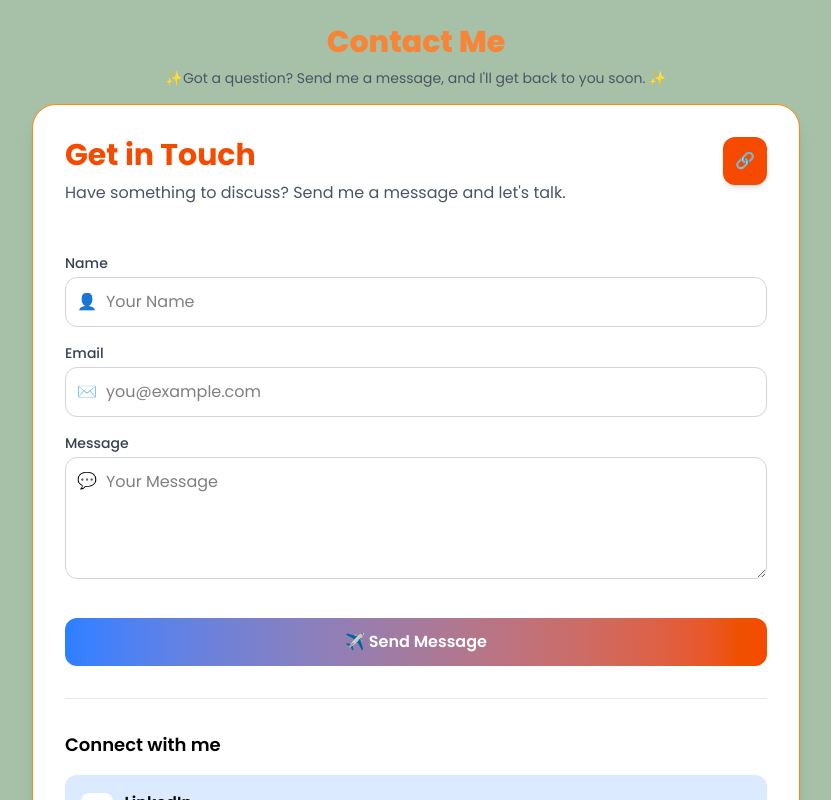
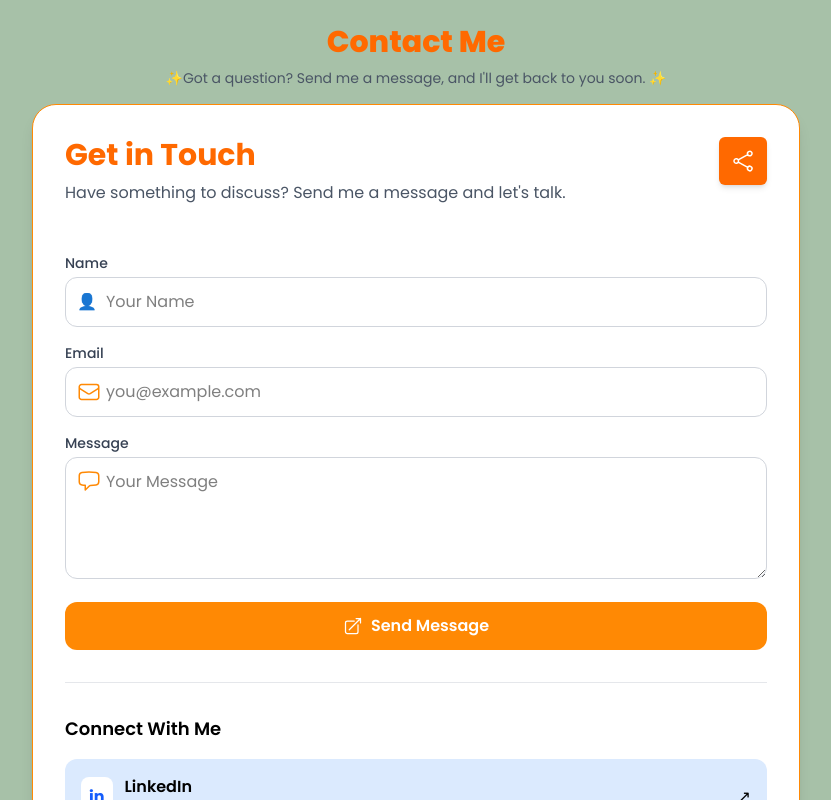
Before and after one commit to jasna18/vue-portfolio-new, a Vue app in the folder portfolio-new/: page / in a window 1280 px wide. Shown: the part 2480-3280 px from the top of the page, without its empty margins (224-1055 px from the left). Built offline with nearby package versions, Linux system fonts and the light colour scheme.

Commit message:
added heroicons and changed icon layout

```diff
--- a/portfolio-new/package.json
+++ b/portfolio-new/package.json
@@ -12,6 +12,7 @@
     "preview": "vite preview"
   },
   "dependencies": {
+    "@heroicons/vue": "^2.2.0",
     "@tailwindcss/vite": "^4.1.17",
     "aos": "^2.3.4",
     "vue": "^3.5.22"
--- a/portfolio-new/src/components/Page/Contact.vue
+++ b/portfolio-new/src/components/Page/Contact.vue
@@ -2,7 +2,7 @@
   <section class="w-full py-16 px-4 flex justify-center ">
     <div class="w-full max-w-3xl space-y-10">
        <div class="text-center mb-4">
-        <h2 class="text-xl md:text-3xl font-extrabold text-[#F68537] mb-2" data-aos="fade-up" data-aos-duration="800" data-aos-delay="300">
+        <h2 class="text-xl md:text-3xl font-extrabold text-orange-500 mb-2" data-aos="fade-up" data-aos-duration="800" data-aos-delay="300">
             Contact Me
         </h2>
         <p class="text-sm lg:text-md md:text-md text-gray-600 dark:text-gray-300" data-aos="fade-up" data-aos-duration="800" data-aos-delay="200">
@@ -15,15 +15,18 @@
 
       <!-- Headercard -->
        <div>
-      <h2 class="text-2xl sm:text-3xl font-bold text-orange-600 mb-2">
+      <h2 class="text-2xl sm:text-3xl font-bold text-orange-500 mb-2">
         Get in Touch
       </h2>
       <p class="text-gray-600 mb-6">
         Have something to discuss? Send me a message and let's talk.
       </p>
       </div>
-       <div class="bg-orange-600 text-white p-3 rounded-xl shadow-md">
-            🔗
+       <div class="bg-orange-500 text-white p-3 rounded-md shadow-md">
+           <svg xmlns="http://www.w3.org/2000/svg" fill="none" viewBox="0 0 24 24" stroke-width="1.5" stroke="currentColor" class="size-6">
+  <path stroke-linecap="round" stroke-linejoin="round" d="M7.217 10.907a2.25 2.25 0 1 0 0 2.186m0-2.186c.18.324.283.696.283 1.093s-.103.77-.283 1.093m0-2.186 9.566-5.314m-9.566 7.5 9.566 5.314m0 0a2.25 2.25 0 1 0 3.935 2.186 2.25 2.25 0 0 0-3.935-2.186Zm0-12.814a2.25 2.25 0 1 0 3.933-2.185 2.25 2.25 0 0 0-3.933 2.185Z" />
+</svg>
+
           </div>
     </div>
       <!-- Contact Form card -->
@@ -36,7 +39,7 @@
       Name
     </label>
     <div class="relative">
-      <span class="absolute inset-y-0 left-3 flex items-center text-gray-400">
+      <span class="absolute inset-y-0 left-3 flex items-center text-orange-400">
         👤
       </span>
       <input
@@ -54,8 +57,12 @@
       Email
     </label>
     <div class="relative">
-      <span class="absolute inset-y-0 left-3 flex items-center text-gray-400">
-        ✉️
+      <span class="absolute inset-y-0 left-3 flex items-center text-orange-400">
+       <svg xmlns="http://www.w3.org/2000/svg" fill="none" viewBox="0 0 24 24" stroke-width="1.5" stroke="currentColor" class="size-6">
+          <path stroke-linecap="round" stroke-linejoin="round" d="M21.75 6.75v10.5a2.25 2.25 0 0 1-2.25 2.25h-15a2.25 2.25 0 0 1-2.25-2.25V6.75m19.5 0A2.25 2.25 0 0 0 19.5 4.5h-15a2.25 2.25 0 0 0-2.25 2.25m19.5 0v.243a2.25 2.25 0 0 1-1.07 1.916l-7.5 4.615a2.25 2.25 0 0 1-2.36 0L3.32 8.91a2.25 2.25 0 0 1-1.07-1.916V6.75" />
+          </svg>
+
+
       </span>
       <input
         type="email"
@@ -72,8 +79,12 @@
       Message
     </label>
     <div class="relative">
-      <span class="absolute top-3 left-3 text-gray-400">
-        💬
+      <span class="absolute top-3 left-3 text-orange-400">
+       <svg xmlns="http://www.w3.org/2000/svg" fill="none" viewBox="0 0 24 24" stroke-width="1.5" stroke="currentColor" class="size-6">
+            <path stroke-linecap="round" stroke-linejoin="round" d="M2.25 12.76c0 1.6 1.123 2.994 2.707 3.227 1.087.16 2.185.283 3.293.369V21l4.076-4.076a1.526 1.526 0 0 1 1.037-.443 48.282 48.282 0 0 0 5.68-.494c1.584-.233 2.707-1.626 2.707-3.228V6.741c0-1.602-1.123-2.995-2.707-3.228A48.394 48.394 0 0 0 12 3c-2.392 0-4.744.175-7.043.513C3.373 3.746 2.25 5.14 2.25 6.741v6.018Z" />
+         </svg>
+
+
       </span>
       <textarea
         rows="4"
@@ -86,13 +97,29 @@
 
   <!-- Button -->
   <button
-    type="submit"
-    class="w-full mt-4 rounded-xl py-3 text-white font-semibold
-           bg-gradient-to-r from-blue-500 to-orange-600
-           hover:opacity-90 transition"
+  type="submit"
+  class="w-full mt-4 rounded-xl py-3
+         flex items-center justify-center gap-2
+         text-white font-semibold
+         bg-orange-400">
+  <svg
+    xmlns="http://www.w3.org/2000/svg"
+    fill="none"
+    viewBox="0 0 24 24"
+    stroke-width="1.5"
+    stroke="currentColor"
+    class="w-5 h-5"
   >
-    ✈️ Send Message
-  </button>
+    <path
+      stroke-linecap="round"
+      stroke-linejoin="round"
+      d="M13.5 6H5.25A2.25 2.25 0 0 0 3 8.25v10.5A2.25 2.25 0 0 0 5.25 21h10.5A2.25 2.25 0 0 0 18 18.75V10.5m-10.5 6L21 3m0 0h-5.25M21 3v5.25"
+    />
+  </svg>
+
+  <span>Send Message</span>
+</button>
+
 
 </form>
 
@@ -101,12 +128,12 @@
       <div class="my-8 border-t border-gray-200"></div>
 
       <!-- Connect Section -->
-      <h3 class="text-lg font-semibold mb-4">Connect with me</h3>
+      <h3 class="text-lg font-semibold mb-4">Connect With Me</h3>
 
       <div class="space-y-4">
         <!-- LinkedIn -->
         <a
-          href="https://linkedin.com/in/yourprofile"
+          href="https://www.linkedin.com/in/jasna-m-17374749/ "
           target="_blank"
           class="flex items-center justify-between p-4 rounded-xl
                  bg-blue-100 hover:bg-blue-200 transition"
@@ -142,3 +169,11 @@
     </div>
   </section>
 </template>
+<script setup>
+import {
+  UserIcon,
+  EnvelopeIcon,
+  ChatBubbleLeftRightIcon,
+  PaperAirplaneIcon
+} from "@heroicons/vue/24/outline";
+</script>
--- /dev/null
+++ b/portfolio-new/src/components/Page/Contactold.vue
@@ -0,0 +1,109 @@
+<template>
+  <section class="w-full py-16 px-4 flex justify-center">
+    <!-- Main Container -->
+    <div class="w-full max-w-3xl space-y-10">
+       <div class="text-center mb-4">
+        <h2 class="text-xl md:text-3xl font-extrabold text-[#F68537] mb-2" data-aos="fade-up" data-aos-duration="800" data-aos-delay="200">
+            Contact Me
+        </h2>
+        <p class="text-sm lg:text-md md:text-md text-gray-600 dark:text-gray-300" data-aos="fade-up" data-aos-duration="800" data-aos-delay="200">
+          <span class="font-medium">✨</span>Got a question? Send me a message, and I'll get back to you soon.<span class="font-medium"> ✨</span>
+        </p>
+      </div>
+      <!-- Contact Form headingggg -->
+      <div class="bg-white rounded-3xl shadow-lg border border-orange-500 p-6 sm:p-8">
+        <div class="flex items-start justify-between mb-6">
+          <div>
+            <h2 class="text-2xl sm:text-3xl font-bold text-orange-600">
+              Get in Touch
+            </h2>
+            <p class="text-gray-600 mt-2">
+              Have something to discuss? Send me a message and let's talk.
+            </p>
+          </div>
+
+          <div class="bg-orange-600 text-white p-3 rounded-xl shadow-md">
+            🔗
+          </div>
+        </div>
+
+        <!-- Form card -->
+        <form class="space-y-4">
+          <input
+            type="text"
+            placeholder="Your Name"
+            class="w-full rounded-xl border px-4 py-3 focus:outline-none focus:ring-2 focus:ring-orange-400"
+          />
+
+          <input
+            type="email"
+            placeholder="Your Email"
+            class="w-full rounded-xl border px-4 py-3 focus:outline-none focus:ring-2 focus:ring-orange-400"
+          />
+
+          <textarea
+            rows="4"
+            placeholder="Your Message"
+            class="w-full rounded-xl border px-4 py-3 focus:outline-none focus:ring-2 focus:ring-orange-400"
+          ></textarea>
+
+          <button
+            type="submit"
+            class="w-full mt-4 rounded-xl py-3 text-white font-semibold
+                   bg-gradient-to-r from-blue-500 to-orange-600
+                   hover:opacity-90 transition"
+          >
+            ✈️ Send Message
+          </button>
+        </form>
+      </div>
+
+      <!-- Connect With Me -->
+             <div class="bg-white rounded-3xl shadow-md p-10 border">
+
+      <div class="bg-white rounded-3xl shadow-md p-6 border">
+        <h3 class="text-xl font-semibold mb-6 flex items-center gap-2">
+          <span class="w-8 h-1 bg-orange-500 rounded"></span>
+          Connect With Me
+        </h3>
+
+        <div class="space-y-4">
+          <!-- LinkedIn -->
+          <a
+            href="https://linkedin.com"
+            target="_blank"
+            class="flex items-center justify-between p-4 rounded-xl
+                   bg-blue-100 hover:bg-blue-200 transition"
+          >
+            <div class="flex items-center gap-3">
+              <div class="bg-white p-2 rounded-lg">in</div>
+              <div>
+                <p class="font-semibold">LinkedIn</p>
+                <p class="text-sm text-gray-600">linkedin.com/in/yourname</p>
+              </div>
+            </div>
+            ↗
+          </a>
+
+          <!-- WhatsApp -->
+          <a
+            href="https://wa.me/XXXXXXXXXX"
+            target="_blank"
+            class="flex items-center justify-between p-4 rounded-xl
+                   bg-green-100 hover:bg-green-200 transition"
+          >
+            <div class="flex items-center gap-3">
+              <div class="bg-white p-2 rounded-lg">💬</div>
+              <div>
+                <p class="font-semibold">WhatsApp</p>
+                <p class="text-sm text-gray-600">+971 xxx xxx xxx</p>
+              </div>
+            </div>
+            ↗
+          </a>
+        </div>
+      </div>
+     </div>
+    </div>
+  </section>
+</template>
```
Also changed, not shown: 1 other file (tests, documents, lock files or other folders).
